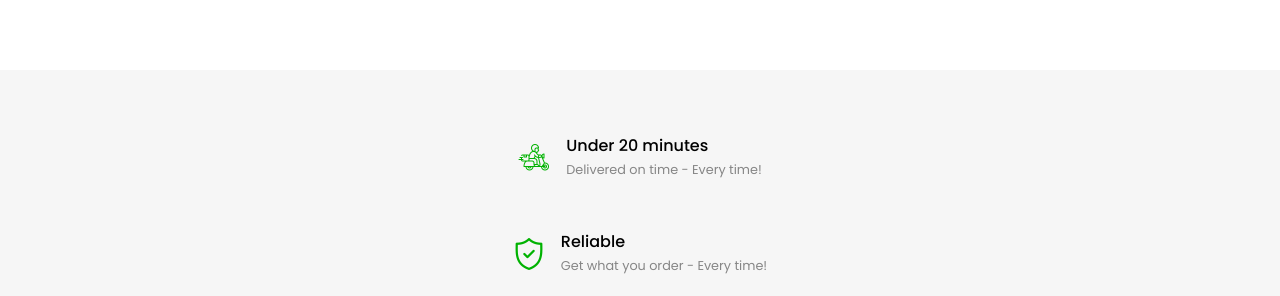
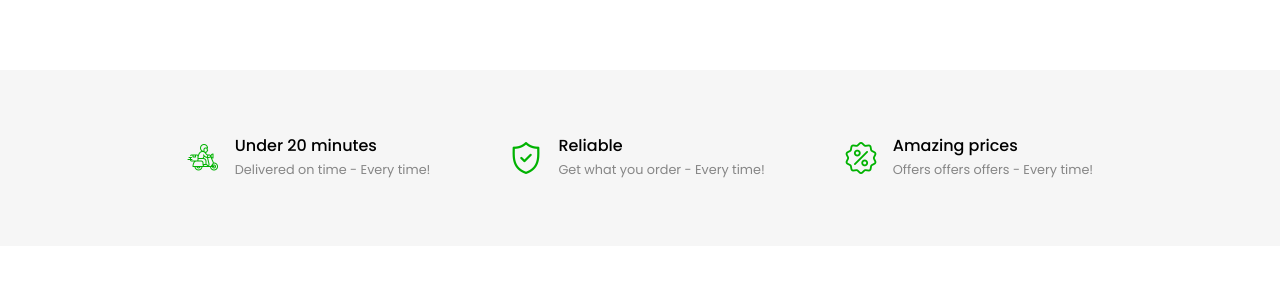
Before and after one commit to Olaf0926/Rabbit-Mart, a React (Create React App) app in the folder client/: page / in a window 1280 px wide. Shown: the part 3236-3532 px from the top of the page. After the commit the page ends 3482 px from the top, so only its background shows below. Built offline with nearby package versions, Linux system fonts and the light colour scheme.

Commit message:
added screen support for why components

```diff
--- a/client/src/pages/home/home.module.css
+++ b/client/src/pages/home/home.module.css
@@ -139,6 +139,12 @@
     .delivery {
         width: 20em;
     }
+
+    .why {
+        justify-content: center;
+        padding: 4em 2em;
+        flex-direction: row;
+    }
 }
 
 /* Laptop Support */
@@ -159,6 +165,10 @@
     .delivery {
         width: 30em;
     }
+
+    .why {
+        gap: 5em;
+    }
 }
 
 /* Large Laptop Support */
```
